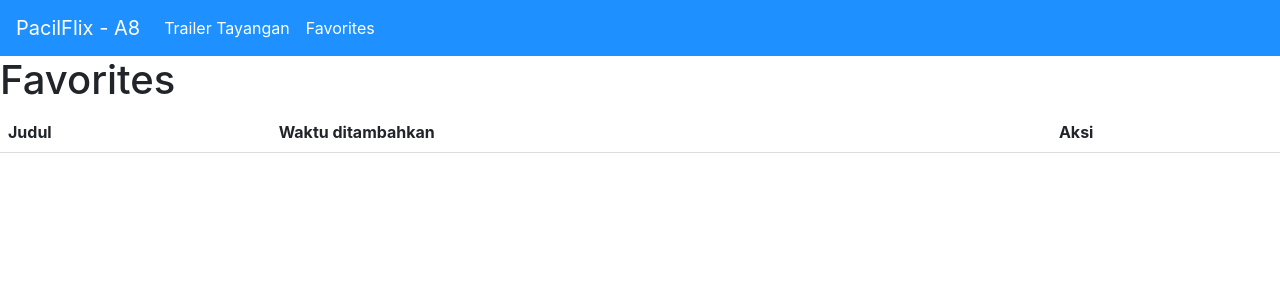
After one commit to BASDAT-A-KELOMPOK-8/pacilflix, a Django app: template daftar_favorit/templates/favorites.html in a window 1280 px wide. The commit adds this page. Shown: the top 300 px of the page. Run offline with Django 3.2, Linux system fonts and the light colour scheme; the template is opened without the code that fills it, so the values that code supplies are empty; some libraries are stand-ins or nearby versions.

Commit message:
add favorites.html

```diff
--- a/authentication/templates/base.html
+++ b/authentication/templates/base.html
@@ -9,6 +9,38 @@
     >
 </head>
 <body>
+    <style>
+        .navbar-custom {
+        background-color: #1E90FF; /* Dodger Blue */
+        }
+
+        .navbar-custom .nav-link,
+        .navbar-custom .navbar-brand {
+            color: white; /* Mengubah warna font menjadi putih */
+        }
+
+        .navbar-custom .nav-link:hover,
+        .navbar-custom .navbar-brand:hover {
+            color: #cccccc; /* Warna saat hover, bisa disesuaikan */
+        }
+    </style>
+        <nav class="navbar navbar-expand-lg navbar-light navbar-custom">
+            <a class="navbar-brand" href="/">PacilFlix - A8</a>
+            <button class="navbar-toggler" type="button" data-toggle="collapse" data-target="#navbarNav" aria-controls="navbarNav" aria-expanded="false" aria-label="Toggle navigation">
+                <span class="navbar-toggler-icon"></span>
+            </button>
+            <div class="collapse navbar-collapse" id="navbarNav">
+                <ul class="navbar-nav">
+                        <li class="nav-item">
+                            <a class="nav-link" href="/trailers" style="color: white;">Trailer Tayangan</a>
+                        </li>
+
+                        <li class="nav-item">
+                            <a class="nav-link" href="/favorites" style="color: white;">Favorites</a>
+                        </li>
+                </ul>
+            </div>
+        </nav>
 {% block content %}
 
 {% endblock content %}
--- /dev/null
+++ b/daftar_favorit/templates/favorites.html
@@ -0,0 +1,35 @@
+{% extends 'base.html' %}
+
+{% block meta %}
+    <title>Favorites</title>
+{% endblock meta %}
+
+{% block content %}
+    <div>
+        <style>
+            table {
+                width: 100%;
+                border-collapse: collapse;
+            }
+            th, td {
+                padding: 8px;
+                text-align: left;
+                border-bottom: 1px solid #ddd;
+            }
+        </style>
+
+        <h1>Favorites</h1>
+        <table>
+            <thead>
+                <tr>
+                    <th>Judul</th>
+                    <th>Waktu ditambahkan</th>
+                    <th>Aksi</th>
+                </tr>
+            </thead>
+            <tbody>
+                <!-- Add your favorite items dynamically here -->
+            </tbody>
+        </table>
+    </div>
+{% endblock content %}
--- a/daftar_favorit/views.py
+++ b/daftar_favorit/views.py
@@ -1,3 +1,5 @@
 from django.shortcuts import render
 
-# Create your views here.
+def show_favorites(request):
+    context = {}
+    return render(request, "favorites.html", context)
--- a/pacilflix/settings.py
+++ b/pacilflix/settings.py
@@ -39,6 +39,8 @@ INSTALLED_APPS = [
     'django.contrib.staticfiles',
     'pacilflix',
     'authentication',
+    'daftar_favorit',
+    'daftar_unduhan',
 ]
 
 MIDDLEWARE = [
--- a/pacilflix/urls.py
+++ b/pacilflix/urls.py
@@ -16,9 +16,13 @@ Including another URLconf
 """
 from django.contrib import admin
 from django.urls import path
+
 from authentication.views import register
 from authentication.views import login_user, logout_user
 from authentication.views import show_main
+
+from daftar_favorit.views import show_favorites
+# from daftar_unduhan import
 
 app_name = 'authentication'
 urlpatterns = [
@@ -28,4 +32,5 @@ urlpatterns = [
     path('login/', login_user, name='login'),
     path('logout/', logout_user, name='logout'),
 
+    path('favorites/', show_favorites, name='favorites'),
 ]
```
Also changed, not shown: authentication/templates/login.html (+0 -29 lines), authentication/templates/main.html (+0 -28 lines), authentication/templates/register.html (+0 -28 lines).
